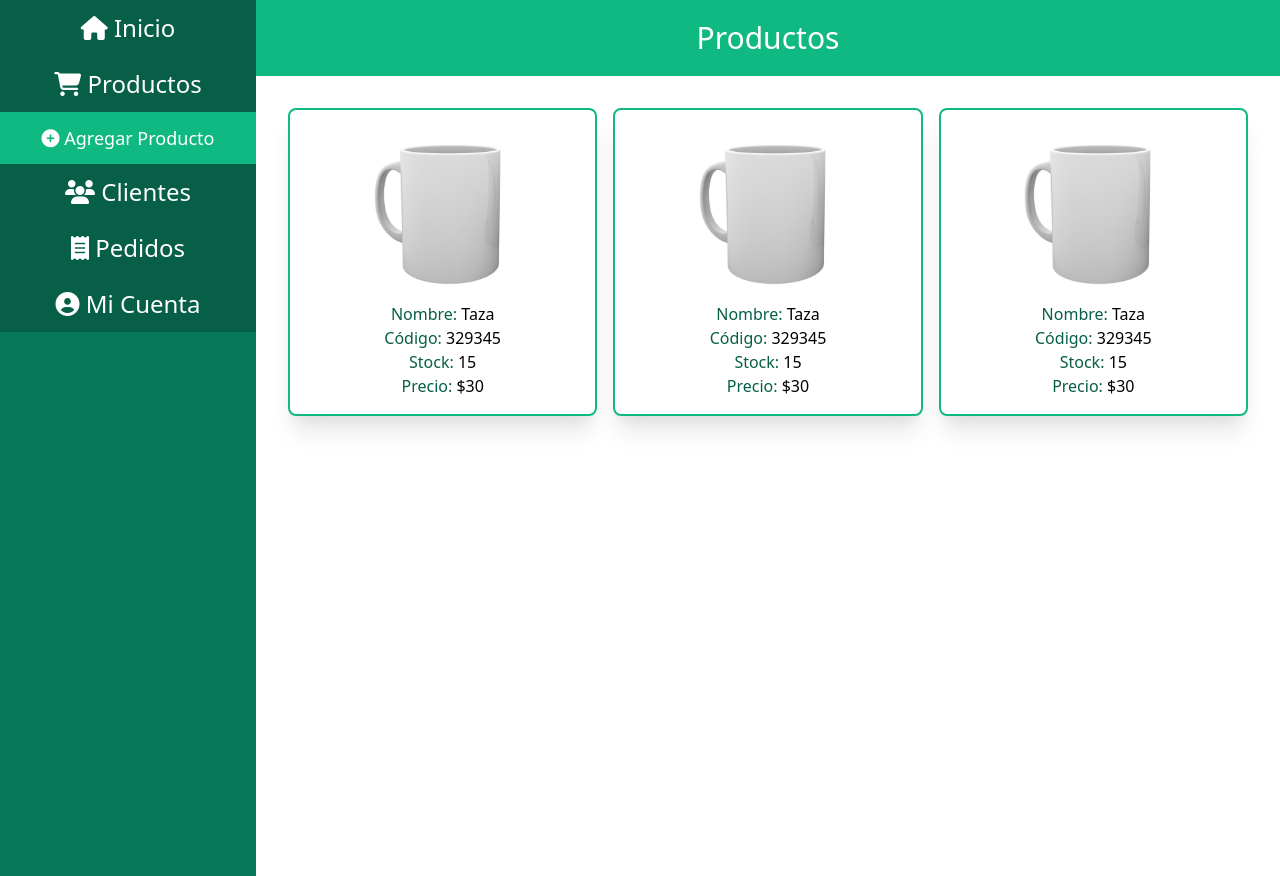
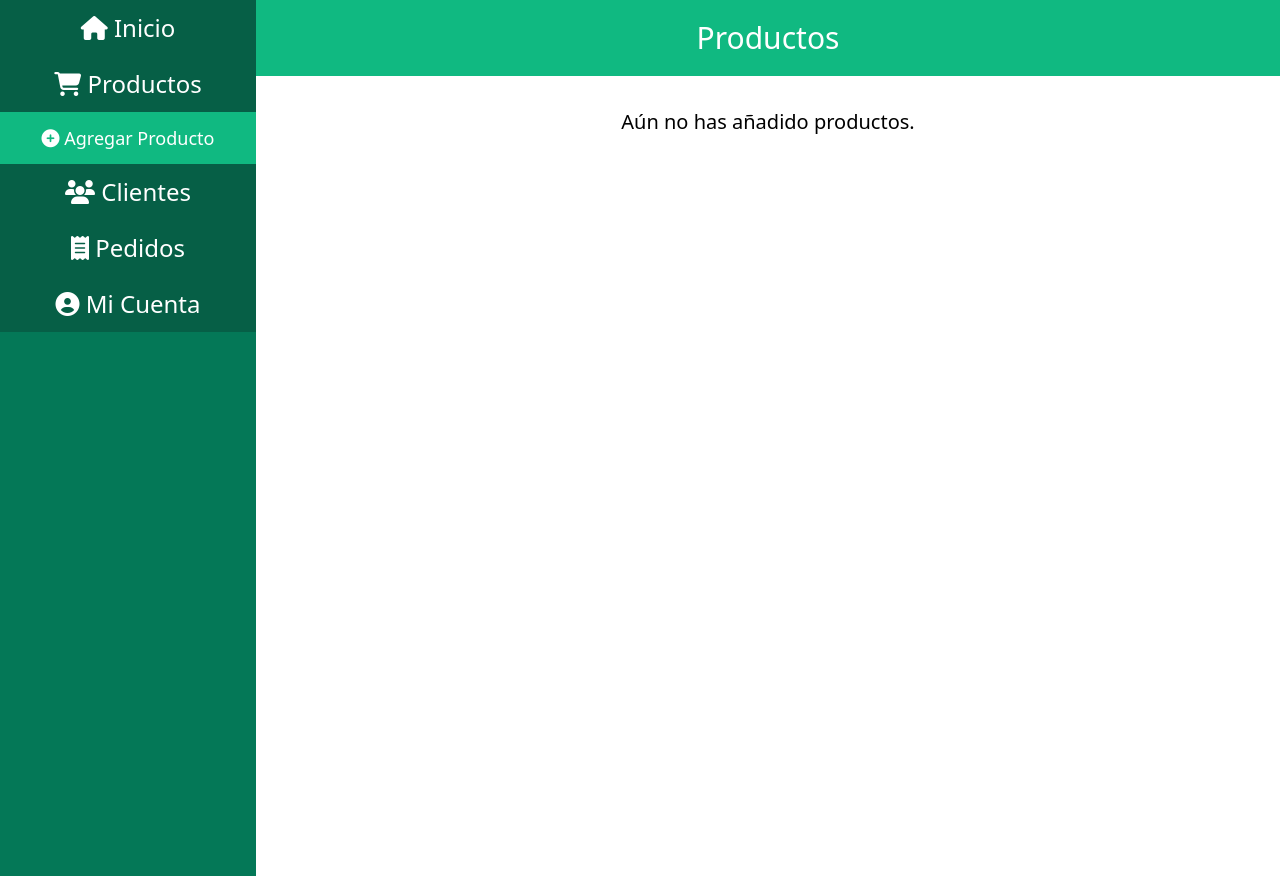
Before and after one commit to lautarojlopez/MyStoreAdmin, a Flask app: template templates/productos.html in a window 1280 px wide. Shown: the part 80-956 px from the top of the page. Run offline with Flask 2, Linux system fonts and the light colour scheme; the template is opened without the code that fills it, so the values that code supplies are empty; style sheets or scripts are compiled from the project's sources; some libraries are stand-ins or nearby versions.

Commit message:
Agregadas funcionalidades de 'Agregar Producto' y 'Eliminar Producto'

```diff
--- a/app.py
+++ b/app.py
@@ -13,9 +13,6 @@ app = Flask(__name__)
 
 # Secret Key
 app.secret_key = os.environ.get('SECRET_KEY')
-
-# CSRF
-csrf = CSRFProtect(app)
 
 # Login Manager
 login_manager = LoginManager()
@@ -36,9 +33,14 @@ app.config['MONGODB_SETTINGS'] = {
 }
 db = MongoEngine(app)
 
+# File Uploads
+app.config['UPLOAD_FOLDER'] = './static/media/uploads'
+app.config['MAX_CONTENT_LENGTH'] = 5 * 1000 * 1000
+
 # Routes
 app.register_blueprint(usuarios)
 app.register_blueprint(general)
 
+
 if __name__ == '__main__':
     app.run(debug=True, port=8000)
--- a/templates/crear-cuenta.html
+++ b/templates/crear-cuenta.html
@@ -15,10 +15,10 @@
                     <ul class='text-center'>
                         {% for categoria, message in messages %}
                             {% if categoria == 'error' %}
-                            <li class="p-3 mb-2 rounded-lg border-4 border-red-500 text-red-700 bg-red-200">{{ message }}</li>
+                            <li class="p-3 mb-2 rounded-lg border-2 border-red-500 text-red-700 bg-red-200">{{ message }}</li>
                             {% endif %}
                             {% if categoria == 'success' %}
-                            <li class="p-3 mb-2 rounded-lg border-4 border-green-500 text-green-700 bg-green-200">{{ message }}</li>
+                            <li class="p-3 mb-2 rounded-lg border-2 border-green-500 text-green-700 bg-green-200">{{ message }}</li>
                             {% endif %}
                         {% endfor %}
                     </ul>
--- a/templates/layout.html
+++ b/templates/layout.html
@@ -20,7 +20,7 @@
     </header>
 
     <div class="flex flex-col sm:flex-row">
-        <aside class="sm:w-3/12 w-full bg-green-700 relative top-0 bottom-0">
+        <aside class="sm:w-3/12 max-h-full w-full bg-green-700 relative top-0 bottom-0">
             <ul class="list-none">
                 <li>
                     <a href="{{ url_for('general.index') }}"
--- a/templates/productos.html
+++ b/templates/productos.html
@@ -1,38 +1,47 @@
 {% extends "layout.html" %}
 {% block content %}
 <h2 class="text-center p-5 text-white text-3xl bg-green-500">Productos</h2>
-<div class="p-8 h-screen">
-    <div class="grid lg:grid-cols-3 sm:grid-cols-2 md:grid-cols-2 gap-4">
-        <!-- Producto -->
-        <div class="block p-4 border-2 shadow-xl transition-all duration-200 ease-in-out rounded-lg border-green-500">
-            <img src="{{ url_for('static', filename='img/taza.png') }}" alt="Imagen Producto" class="w-44 block m-auto">
-            <ul class="text-center">
-                <li><span class="text-green-800">Nombre: </span>Taza</li>
-                <li><span class="text-green-800">Código: </span>329345</li>
-                <li><span class="text-green-800">Stock: </span>15</li>
-                <li><span class="text-green-800">Precio:</span> $30</li>
-            </ul>
-        </div>
-        <!-- Producto -->
-        <div class="block p-4 border-2 shadow-xl transition-all duration-200 ease-in-out rounded-lg border-green-500">
-            <img src="{{ url_for('static', filename='img/taza.png') }}" alt="Imagen Producto" class="w-44 block m-auto">
-            <ul class="text-center">
-                <li><span class="text-green-800">Nombre: </span>Taza</li>
-                <li><span class="text-green-800">Código: </span>329345</li>
-                <li><span class="text-green-800">Stock: </span>15</li>
-                <li><span class="text-green-800">Precio:</span> $30</li>
-            </ul>
-        </div>
-        <!-- Producto -->
-        <div class="block p-4 border-2 shadow-xl transition-all duration-200 ease-in-out rounded-lg border-green-500">
-            <img src="{{ url_for('static', filename='img/taza.png') }}" alt="Imagen Producto" class="w-44 block m-auto">
-            <ul class="text-center">
-                <li><span class="text-green-800">Nombre: </span>Taza</li>
-                <li><span class="text-green-800">Código: </span>329345</li>
-                <li><span class="text-green-800">Stock: </span>15</li>
-                <li><span class="text-green-800">Precio:</span> $30</li>
-            </ul>
+{% with messages = get_flashed_messages(with_categories=true) %}
+{% if messages %}
+    <div class="m-auto mt-3 w-11/12 md:w-8/12 lg:w-6/12 xl:w-4/12">
+        <ul class='text-center'>
+            {% for categoria, message in messages %}
+                {% if categoria == 'error' %}
+                <li class="p-3 mb-2 rounded-lg border-2 border-red-500 text-red-700 bg-red-200">{{ message }}</li>
+                {% endif %}
+                {% if categoria == 'success' %}
+                <li class="p-3 mb-2 rounded-lg border-2 border-green-500 text-green-700 bg-green-200">{{ message }}</li>
+                {% endif %}
+            {% endfor %}
+        </ul>
+    </div>
+{% endif %}
+{% endwith %}
+
+    {% if productos|length > 0 %}
+    <div class="p-8 h-full">
+        <div class="grid lg:grid-cols-3 sm:grid-cols-2 md:grid-cols-2 gap-4">
+        {% for producto in productos %}
+                <div class="block p-4 border-2 shadow-xl transition-all duration-200 ease-in-out rounded-lg border-green-500">
+                    <img src="/static/uploads/{{ producto.imagen }}" alt="Imagen Producto" class="p-3 w-52 h-52 block m-auto">
+                    <ul class="text-center">
+                        <li><span class="text-green-800">Nombre: </span>{{ producto.nombre }}</li>
+                        <li><span class="text-green-800">Código: </span>{{ producto.codigo }}</li>
+                        <li><span class="text-green-800">Stock: </span>{{ producto.stock }}</li>
+                        <li><span class="text-green-800">Precio:</span> ${{ producto.precio }}</li>
+                    </ul>
+                    <div class="flex justify-center w-full mt-3">
+                        <a href="{{ url_for('general.eliminar_producto', id=producto.id) }}"><i class="fas fa-pen text-center p-3 text-white bg-yellow-500 rounded-lg mr-3"></i></a>
+                        <a href="{{ url_for('general.eliminar_producto', id=producto.id) }}"><i class="fas fa-trash text-center p-3 text-white bg-red-500 rounded-lg mr-3"></i></a>
+                    </div>
+                </div>
+            {% endfor %}
         </div>
     </div>
+    {% else %}
+    <div class="p-8 h-screen">
+        <p class="text-center text-xl">Aún no has añadido productos.</p>
+    </div>
+    {% endif %}
 </div>
 {% endblock content %}
```
Also changed, not shown: general/forms.py (+14 -6 lines), general/models.py (+8 -3 lines), general/views.py (+56 -11 lines), templates/agregar-producto.html (+18 -2 lines), templates/eliminar-producto.html (added, +28 -0 lines), foto_cv_lc_es_4.jpg (added), static/img/taza.png (deleted), static/uploads/3LErnRtb8jkmcX2FQuDNtT-foto_cv_lc_es_4.jpg (added), static/uploads/9JXyGTUX7iiBUTRYnHqMAr-foto_cv_lc_es_4.jpg (added).
